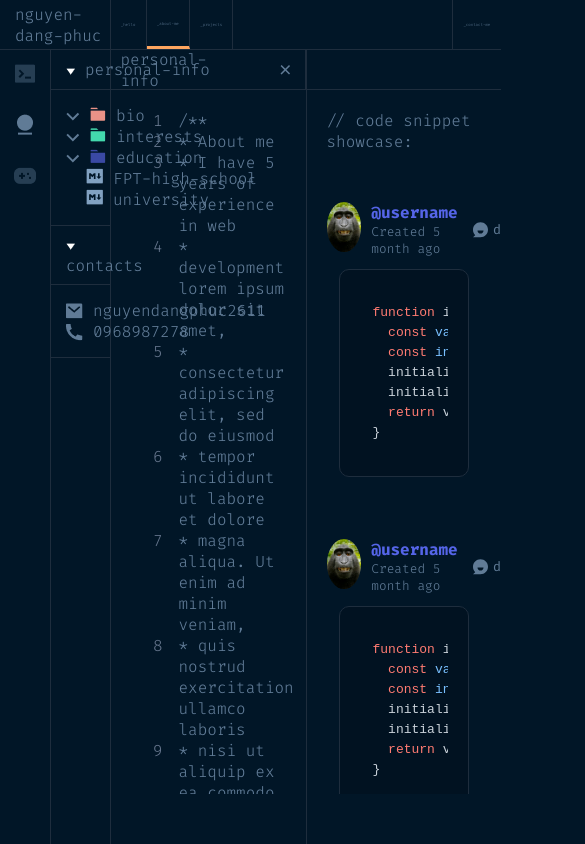
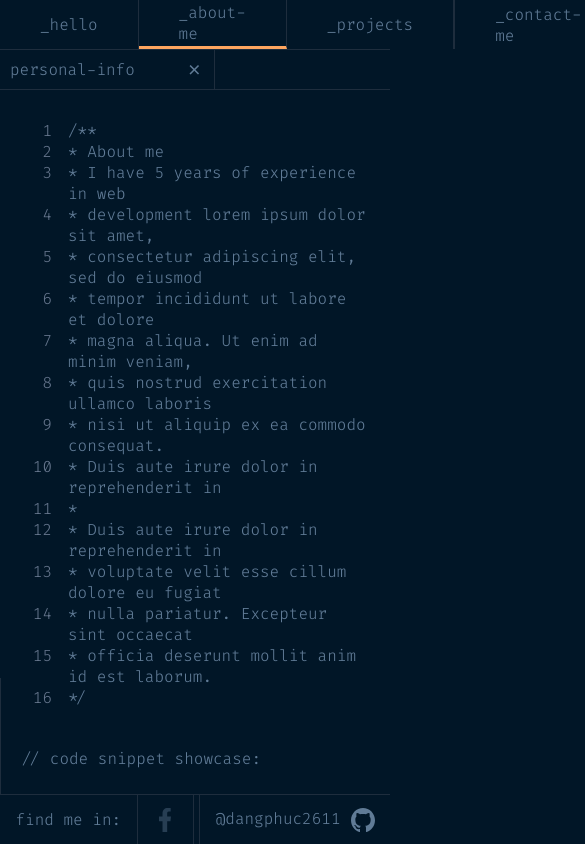
Before and after one commit to dangphuc2611/Portfolio, a plain HTML site: page about-me/aboutMe.html in a window 390 px wide. Shown: the top 844 px of the page, 585 px wide, since content can reach past the window. Drawn offline with nearby package versions, Linux system fonts and the light colour scheme.

Commit message:
tablet responsive done

```diff
--- a/about-me/aboutMe.css
+++ b/about-me/aboutMe.css
@@ -27,7 +27,7 @@ html {
 }
 
 body {
-  /* overflow: hidden; */
+  overflow: hidden;
   display: flex;
   background-color: var(--background-color);
   margin: 0%;
@@ -112,6 +112,15 @@ li {
 
 }
 
+#gmail-container:hover {
+  /* background-color: blue; */
+  /* color: blue; */
+}
+
+#short-email {
+  display: none;
+}
+
 .menu-container {
   width: 100%;
   border-bottom: var(--border-color) solid 0.5px;
@@ -162,8 +171,8 @@ header {
   margin-left: 2.5em;
   margin-right: 2.5em;
   /* font-size: 2.272729vh; */
-  font-size: 1.04712vw;
-  /* font-size: 16px; */
+  /* font-size: 1.04712vw; */
+  font-size: 16px;
 }
 
 
@@ -379,3 +388,93 @@ pre div::before {
   width: 100%;
   line-height: 20px;
 }
+
+footer {
+  display: flex;
+  justify-content: space-between;
+  width: 100%;
+  height: 50px;
+  background: var(--background-color);
+  border-top: 1px solid var(--border-color);
+  position: fixed;
+  left: 0;
+  bottom: 0;
+  z-index: 100;
+}
+
+#left-footer,
+#right-footer {
+  display: flex;
+  height: 100%;
+}
+
+.footer-text {
+  color: var(--text-color);
+  margin-left: 0.96875em;
+  margin-right: 0.96875em;
+}
+
+.footer-items-container {
+  height: 100%;
+  text-decoration: none;
+  display: flex;
+  align-items: center;
+}
+
+#left-footer>.footer-items-container {
+  border-right: solid 0.5px var(--border-color);
+}
+
+#right-footer>.footer-items-container {
+  border-left: solid 0.5px var(--border-color);
+}
+
+@media (max-width: 90em) {
+  body {
+    /* overflow: auto; */
+  }
+
+  footer {
+    /* display: none; */
+  }
+
+  .tabs-container {
+    width: 100%;
+  }
+
+  #left-tabs-container > .tab-editor {
+    /* overflow: hidden; */
+    z-index: 1000;
+    position: fixed;
+    background-color: var(--background-color);
+  }
+
+  #tabs-container {
+    overflow: auto;
+    display: block;
+  }
+
+  #tab-display {
+    position: relative;
+    top: 50px;
+    width: 100%;
+  }
+
+  #right-tabs-container > .tab-editor {
+    display: none;
+  }
+
+  #long-email {
+    display: none;
+  }
+
+  #short-email {
+    display: inline;
+  }
+}
+
+@media (max-width: 64em) {
+  #menus {
+    display: none;
+  }
+}
--- a/about-me/aboutMe.html
+++ b/about-me/aboutMe.html
@@ -49,7 +49,7 @@
                                     src="about-me-icon/drop-down-arrow.png" alt=""><img class="icon"
                                     src="about-me-icon/blue-folder.png" alt="">education</a></div>
                         <li class="explorer-item"><a href=""><img class="icon" src="about-me-icon/file-icon.png"
-                                    alt="">FPT-high-school</a></li>
+                                    alt="">high-school</a></li>
                         <li class="explorer-item"><a href=""><img class="icon" src="about-me-icon/file-icon.png"
                                     alt="">university</a></li>
                     </ul>
@@ -57,10 +57,11 @@
                 <div style="padding: 8px 15px;" class="menu-container" id="contacts-container"><img class="icon"
                         src="about-me-icon/drop-menu-icon.png" alt="">contacts</div>
                 <div id="contacts-info" class="menu-container" style="box-sizing: border-box;">
-                    <a href="#" data-copy="nguyendangphuc2611@gmail.com" class="explorer-item" id="gmail-container">
+                    <a href="#" style="text-decoration: underline;" data-copy="nguyendangphuc2611@gmail.com" class="explorer-item" id="gmail-container" onclick="alert('Email copied to clipboard!')">
                         <img class="icon" style="height: fit-content; width: fit-content;"
                             src="about-me-icon/mail-icon.png" alt="">
-                        <div>nguyendangphuc2611</div>
+                        <div id="long-email">nguyendangphuc2611</div>
+                        <div id="short-email">email</div>
                     </a>
                     <div class="explorer-item">
                         <img class="icon" src="about-me-icon/phone-icon.png" alt="">
@@ -88,7 +89,7 @@
                     <div class="header-text">_contact-me</div>
                 </a>
                 <button id="header-btn" class="header-items-container">
-                    <!-- <img src="./static/icons/menu-icon.svg" alt=""> -->
+                    <img src="../static/icons/menu-icon.svg" alt="">
                 </button>
             </div>
         </header>
@@ -121,7 +122,7 @@
                     <div class="code-line comment"> * nulla pariatur. Excepteur sint occaecat</div>
                     <div class="code-line comment"> * officia deserunt mollit anim id est laborum.</div>
                     <div class="code-line comment"> */</div>
-                    <div style="height: 500px;"></div>
+                    <div></div>
                 </div>
             </div>
 
@@ -212,9 +213,28 @@ function initializeModelChunk&lt;T&gt;(chunk: ResolvedModelChunk): T {
                 </div>
             </div>
         </div>
+    </div>
+    <footer>
+        <div id="left-footer">
+            <div class="footer-items-container">
+                <div class="footer-text">find me in:</div>
+            </div>
+            <a class="footer-items-container" href="https://www.facebook.com/profile.php?id=100050729044921">
+                <div class="footer-text" style="display: flex; justify-content: center; align-items: center;">
+                    <img src="../static/icons/facebook-icon.svg" alt="">
+                </div>
+            </a>
+        </div>
+        <div id="right-footer">
+            <a class="footer-items-container" href="https://github.com/dangphuc2611">
+                <span style="display: flex; justify-content: space-between;" class="footer-text">
+                    <div>@dangphuc2611</div>
+                    <img style="margin-left: 10px;" src="../static/icons/github-icon.svg" alt="">
+                </span>
 
-    </div>
-
+            </a>
+        </div>
+    </footer>
 
     <script src="aboutMe.js"></script>
 </body>
--- a/style.css
+++ b/style.css
@@ -17,10 +17,11 @@
 
 html {
   height: 100%;
-
+  overflow: hidden;
 }
 
 body {
+  overflow: hidden;
   background-color: var(--background-color);
   margin: 0%;
   padding: 0%;
@@ -314,6 +315,10 @@ footer {
 
 @media screen and (max-width: 64em) {
 
+  body, html {
+    overflow: auto;
+  }
+
   #background-blurs {
     top: 0px;
     right: 0px;
```
Also changed, not shown: index.html (+2 -2 lines).
